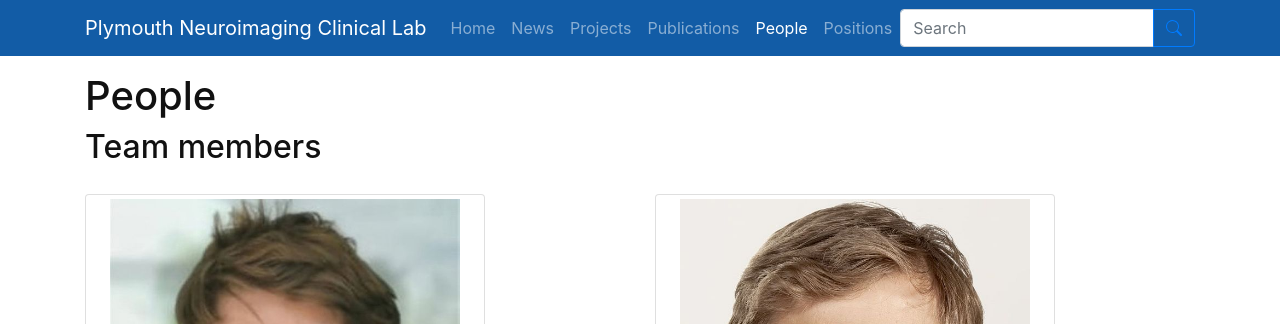
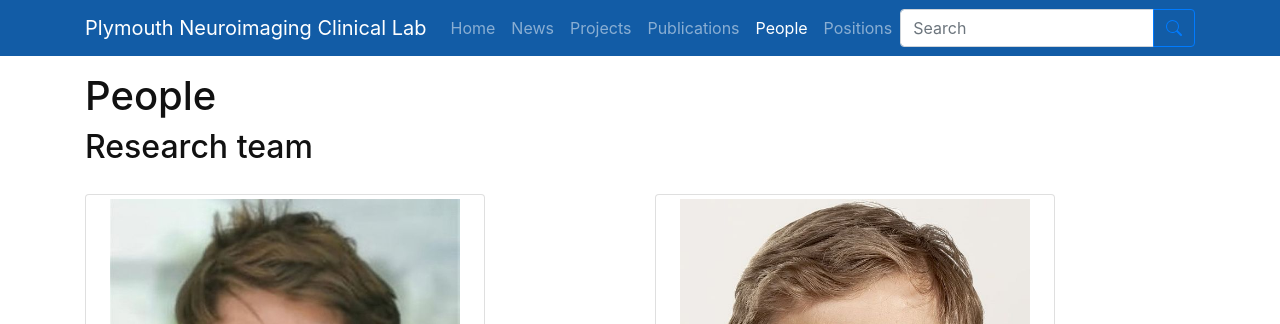
Before and after one commit to sustainsw/sustainsw.github.io, a Jekyll site: the page built from pages/people.md, in a window 1280 px wide and 900 px high. Shown: the top 324 px of the window. Built offline with Jekyll 4.4.1, drawn with Linux system fonts in a browser that asks for light colours; some of the changed text lies outside the part shown.

Commit message:
people group

```diff
--- a/pages/people.md
+++ b/pages/people.md
@@ -3,7 +3,7 @@ title: People
 nav: People
 nav_order: 3
 ---
-## Team members
+## Research team
 
 <div class="container custom-container">
     <div class="row">
```
Also changed, not shown: other parts of pages/people.md (+1 -1 lines).
